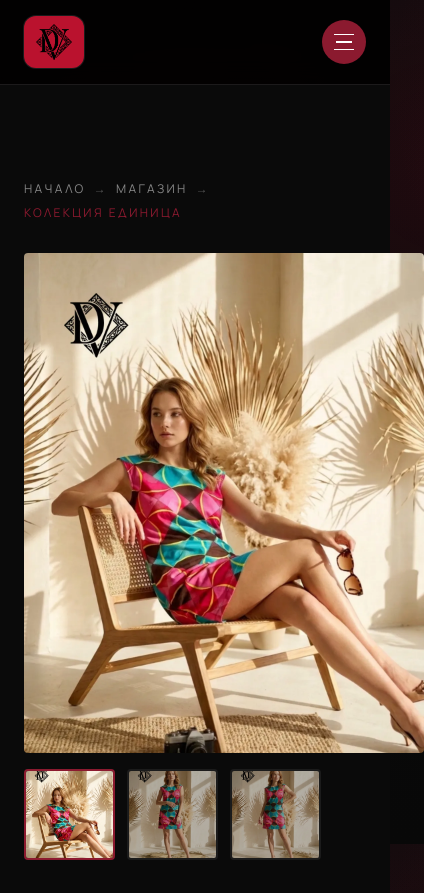
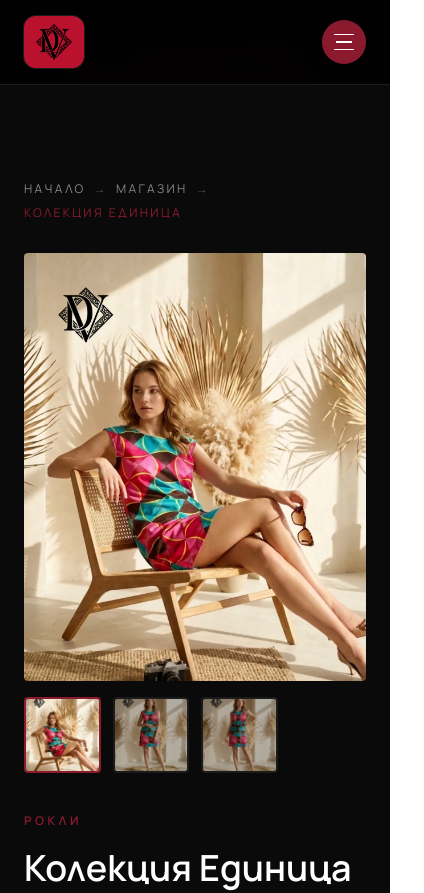
Before and after one commit to Niko5886/shopDanaVitan, a Next.js app: page /shop/kolektsiya-edinitsa in a window 390 px wide. Shown: the top 893 px of the page, 424 px wide, since content can reach past the window. Built offline with nearby package versions, Linux system fonts and the light colour scheme.

Commit message:
fix: adjust ProductDetailClient layout for better responsiveness and usability

```diff
--- a/components/ProductDetailClient.tsx
+++ b/components/ProductDetailClient.tsx
@@ -68,7 +68,7 @@ export default function ProductDetailClient({ product, related }: Props) {
           {/* ── ЛЯВА КОЛОНА ── */}
           <section>
             <div
-              className={`relative aspect-[4/5] min-h-[500px] w-full overflow-hidden rounded-sm bg-black ${hasImages ? "cursor-zoom-in" : ""}`}
+              className={`relative aspect-[4/5] max-h-[60vh] w-full overflow-hidden rounded-sm bg-black lg:max-h-none ${hasImages ? "cursor-zoom-in" : ""}`}
               onClick={hasImages ? () => setLightboxOpen(true) : undefined}
               role={hasImages ? "button" : undefined}
               tabIndex={hasImages ? 0 : undefined}
```
